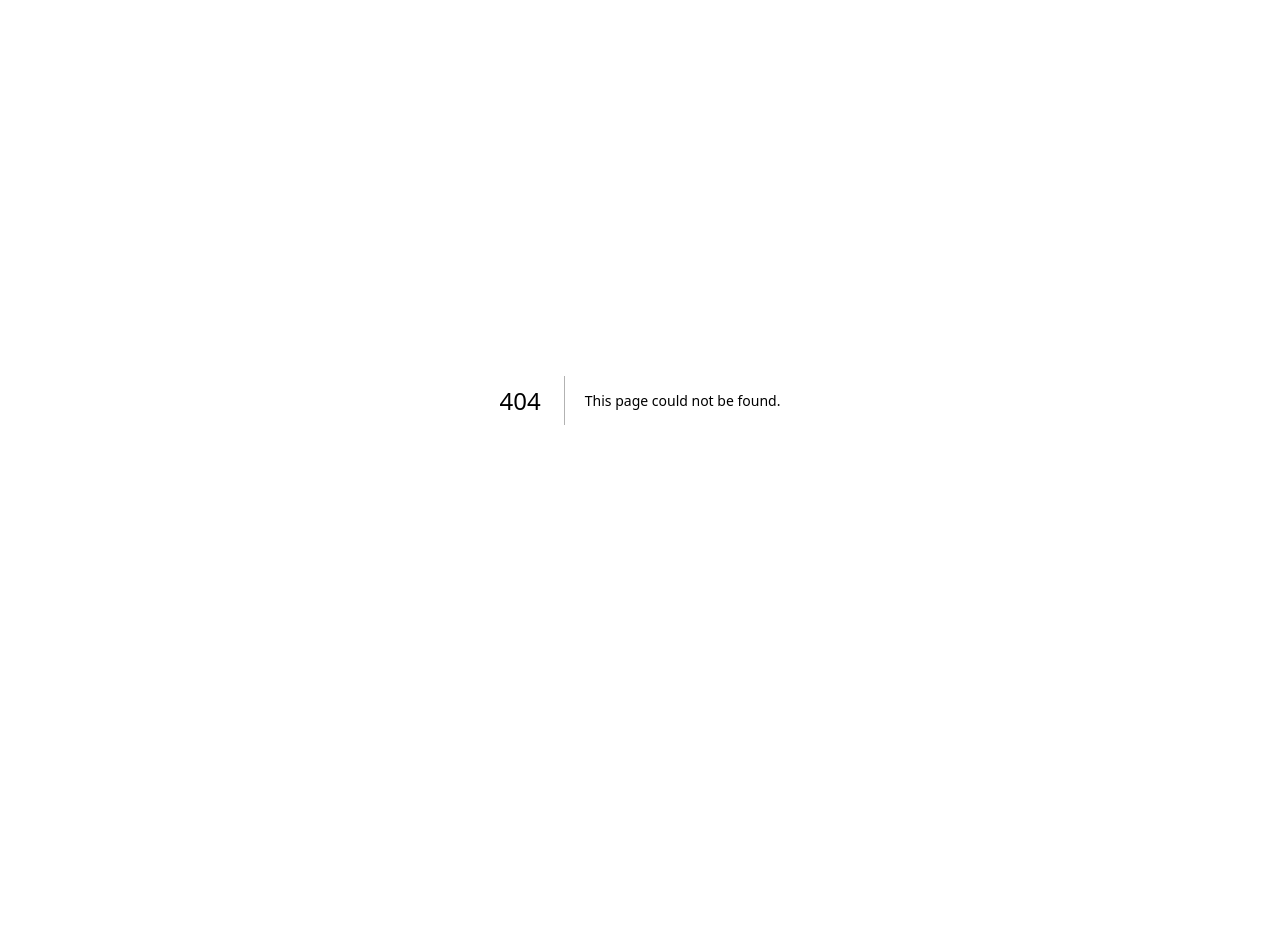
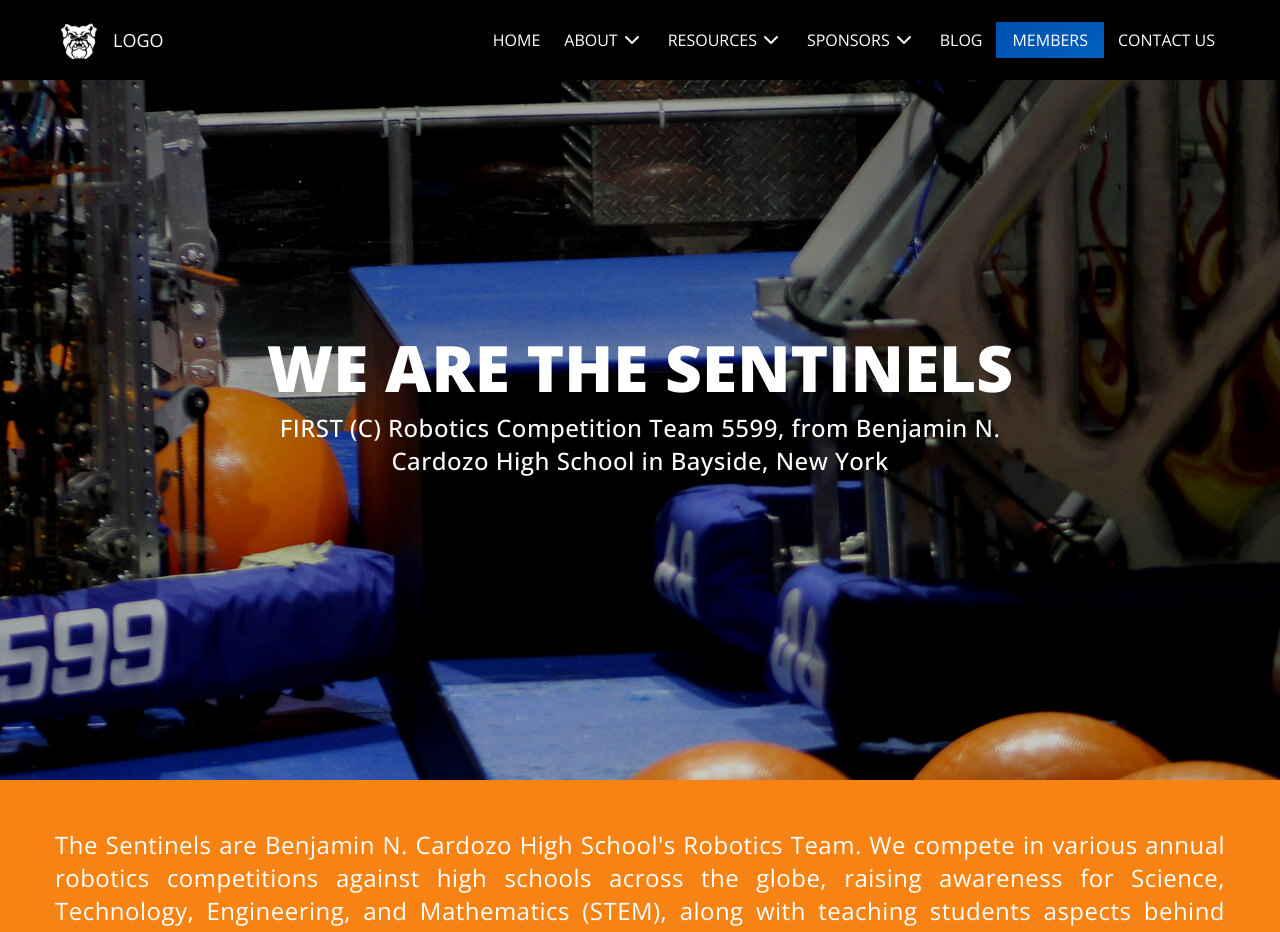
Before and after one commit to Team5599/BNCHS-Sentinels-Website-v5, a Next.js app: page /Template in a window 1280 px wide. Before the commit this address had no page. Shown: the top 932 px of the page. Before the commit the page ends 800 px from the top, so only its background shows below. Built offline with nearby package versions, Linux system fonts and the light colour scheme.

Commit message:
Add template page

```diff
--- /dev/null
+++ b/app/Template/page.js
@@ -0,0 +1,31 @@
+import styles from './page.module.css'
+
+import Navbar from '@components/Navbar/Navbar'
+import Header from '@components/Header/Header'
+import SubheaderShape from '@components/SubheaderShape/SubheaderShape'
+
+export default function Template() {
+	return (
+		<div>
+			<Navbar/>
+			<Header height={700} imageClass={styles.headerOne} gradient={true}>
+				<div style={{color : '#fff', maxWidth : 800, textAlign: 'center', marginBottom : 60}}>
+					<p style={{fontWeight : 900, fontSize: 64}}>
+						WE ARE THE SENTINELS
+					</p>
+					<p style={{fontWeight : 500, fontSize : 24, letterSpacing: '0.03rem'}}>
+						FIRST (C) Robotics Competition Team 5599, from Benjamin N. Cardozo High School in Bayside, New York
+					</p>
+				</div>
+			</Header>
+			<SubheaderShape>
+				<div className='container'>
+					<p style={{color : '#fff', textAlign : 'justify', fontSize : 24, fontWeight : 350, letterSpacing: '0.03rem'}}>
+						{ /* eslint-disable-next-line react/no-unescaped-entities */ }
+						The Sentinels are Benjamin N. Cardozo High School's Robotics Team. We compete in various annual robotics competitions against high schools across the globe, raising awareness for Science, Technology, Engineering, and Mathematics (STEM), along with teaching students aspects behind business and marketing, logistics, and media. We also participate in various community and school events.
+					</p>
+				</div>
+			</SubheaderShape>
+		</div>
+	)
+}
--- /dev/null
+++ b/app/Template/page.module.css
@@ -0,0 +1,5 @@
+.headerOne {
+    background-image : url('/images/headers/header.jpg');
+    background-position: 50% 80%;
+    filter: brightness(75%) contrast(115%);
+}
```
